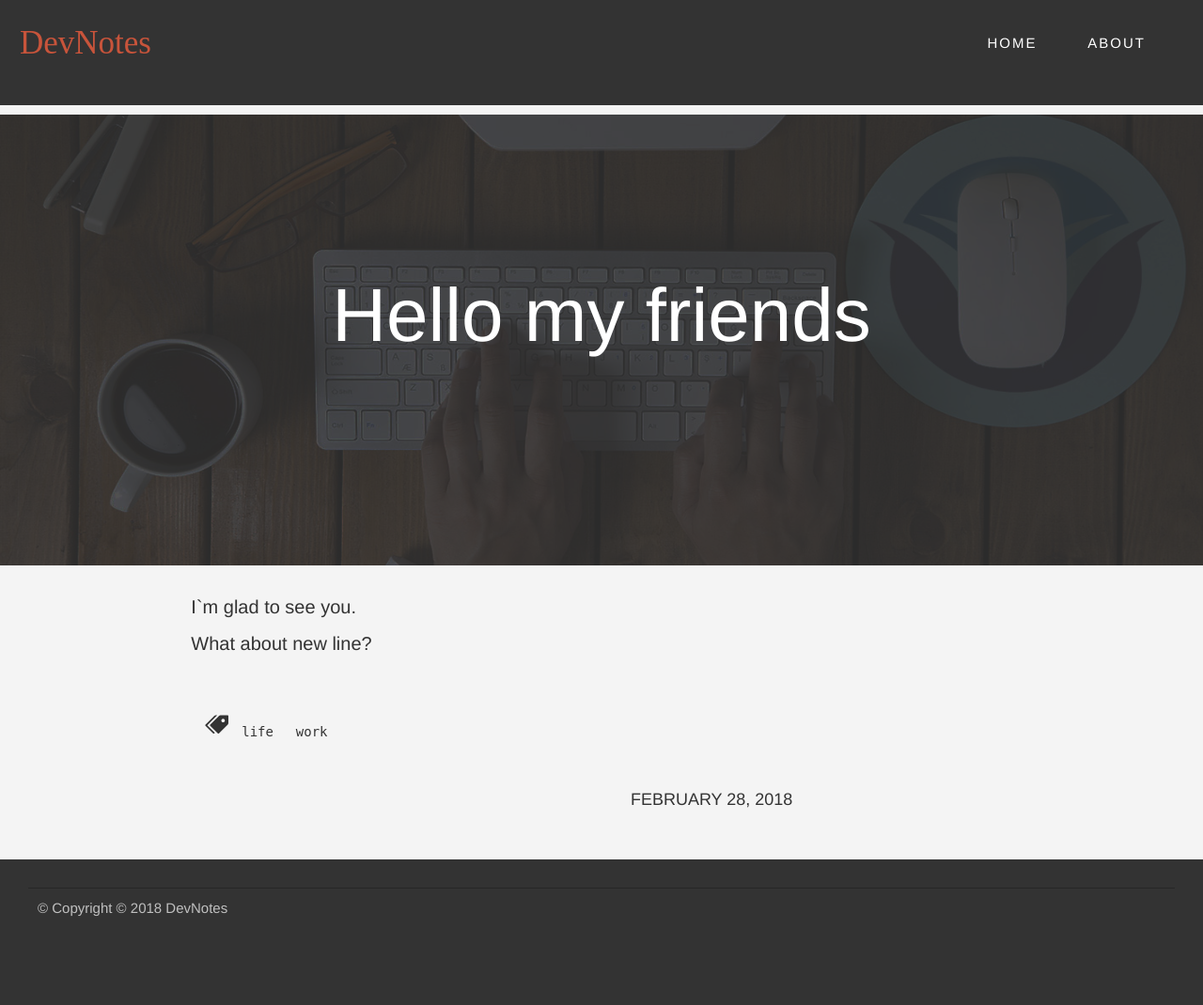
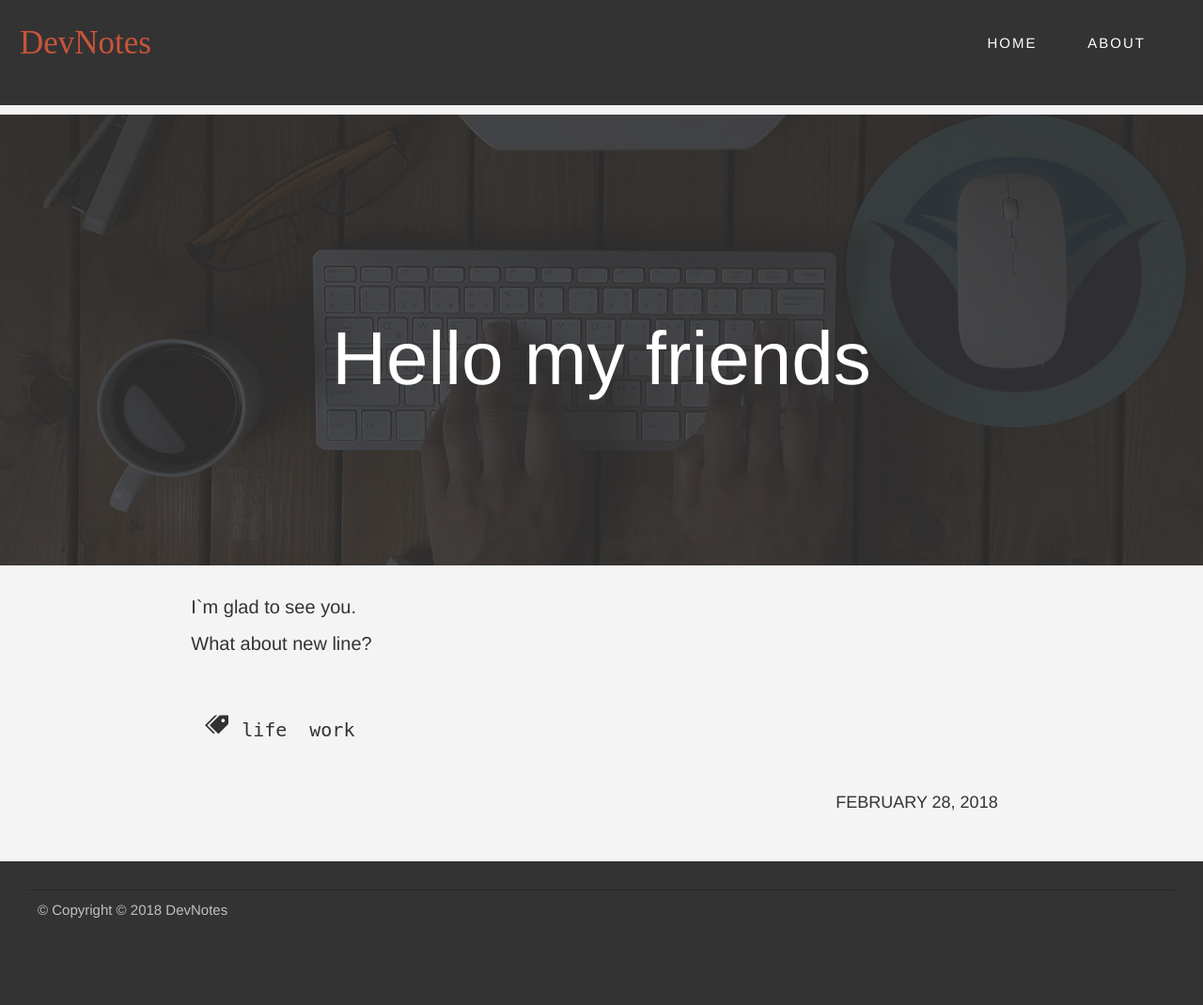
Before and after one commit to HelenShy/Flask_BlogSite, a Flask app: a page that uses my_blog/blueprints/blog/templates/read.html in a window 1280 px wide. Shown: the whole page at 94% size. Before the commit the page ends 976 px from the top, so only its background shows below. Run offline with Flask 2, Linux system fonts and the light colour scheme; data comes from the database, SQL or seed files in the repository; both versions use the stored data as it was after the commit; some libraries are stand-ins or nearby versions.

Commit message:
Small changes in css

```diff
--- a/my_blog/blueprints/blog/templates/read.html
+++ b/my_blog/blueprints/blog/templates/read.html
@@ -31,7 +31,7 @@
     {% endif %}
 
     <div class="row">
-    <div class="blogpost__date col-md-offset-2 col-md-8 col-md-offset-2">
+    <div class="blogpost__date col-md-10 ">
       {{blogpost.formated_date()}}
     </div>
     </div>
--- a/my_blog/static/css/main.css
+++ b/my_blog/static/css/main.css
@@ -335,7 +335,7 @@ header{
 
 .blogpost__title{
   position:absolute;
-  top:15rem;
+  top:0;
   left:0;
   width: 100%;
   height: 100%;
@@ -347,6 +347,12 @@ header{
 
 
 .blogpost__title h1{
+  box-sizing: border-box;
+  position: absolute;
+  top:50%;
+  left:50%;
+  width: 100%;
+  transform: translate(-50%,-50%);
   font-size:8rem;
   color:white;
 }
@@ -375,6 +381,19 @@ header{
   padding:3rem 0rem 5rem;
   font-size: 2rem;
   position: relative;
+  text-align: justify;
+}
+
+.blogpost__text h2{
+  font-size: 2rem;
+  font-weight: bold;
+
+}
+
+.blogpost__text img{
+  display: block;
+  max-width:90%;
+  margin: 2rem;
 }
 
 .blogpost__tags{
@@ -398,6 +417,7 @@ header{
   color: inherit;
   padding:1rem;
   font-family:monospace;
+  font-size: 2rem;
 }
 
 .blogpost__tags a:hover{
```
Also changed, not shown: my_blog.db, my_blog/static/img/git.jpg (added), my_blog/static/img/github.png (added), my_blog/static/img/image2.jpg (added).
